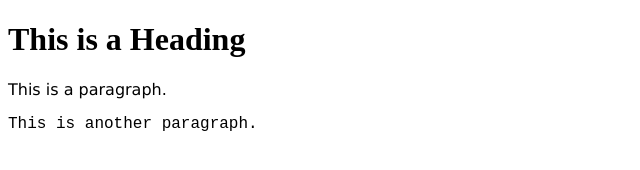
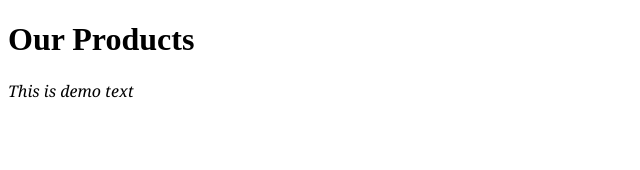
Before and after one commit to Fridgeroo/stusatis20-21, a plain HTML site: page index.html in a window 1280 px wide. Shown: the whole page, without its empty margins (0-640 px from the left). Drawn offline with Linux system fonts and the light colour scheme.

Commit message:
Update index.html

```diff
--- a/index.html
+++ b/index.html
@@ -4,10 +4,8 @@
 <title>Subject Popularity Survey</title>
 </head>
 <body>
-
-<h1>This is a Heading</h1>
- <p style="font-family:verdana">This is a paragraph.</p>
-<p style="font-family:'Courier New'">This is another paragraph.</p>
-
-</body>
+ <h1>Our Products</h1>
+      <p style = "font-family:georgia,garamond,serif;font-size:16px;font-style:italic;">
+         This is demo text
+ </body>
 </html>
```
